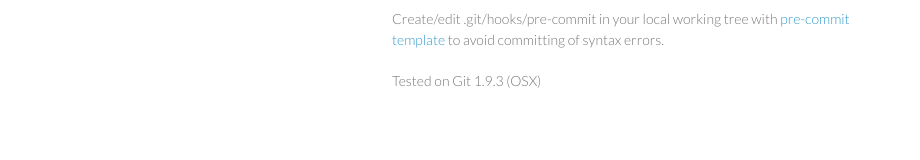
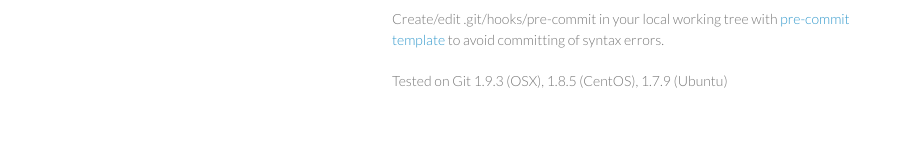
Before and after one commit to plutov/gitbootstrap, a plain HTML site: page index.html in a window 1280 px wide. Shown: the part 354-514 px from the top of the page, without its empty margins (178-1098 px from the left). Drawn offline with Linux system fonts and the light colour scheme.

Commit message:
Tested Git versions

```diff
--- a/index.html
+++ b/index.html
@@ -46,7 +46,7 @@
 
 <p>Create/edit .git/hooks/pre-commit in your local working tree with <a href="https://github.com/plutov/gitbootstrap/blob/master/pre-commit">pre-commit template</a> to avoid committing of syntax errors.</p>
 
-<p>Tested on Git 1.9.3 (OSX)</p>
+<p>Tested on Git 1.9.3 (OSX), 1.8.5 (CentOS), 1.7.9 (Ubuntu)</p>
       </section>
       <footer>
         <p>This project is maintained by <a href="http://plutov.by">plutov</a></p>
```
